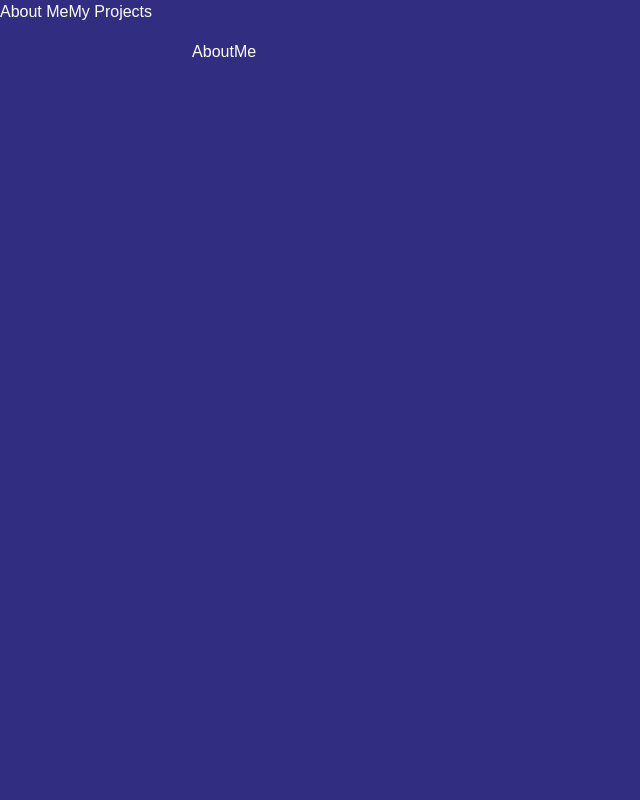
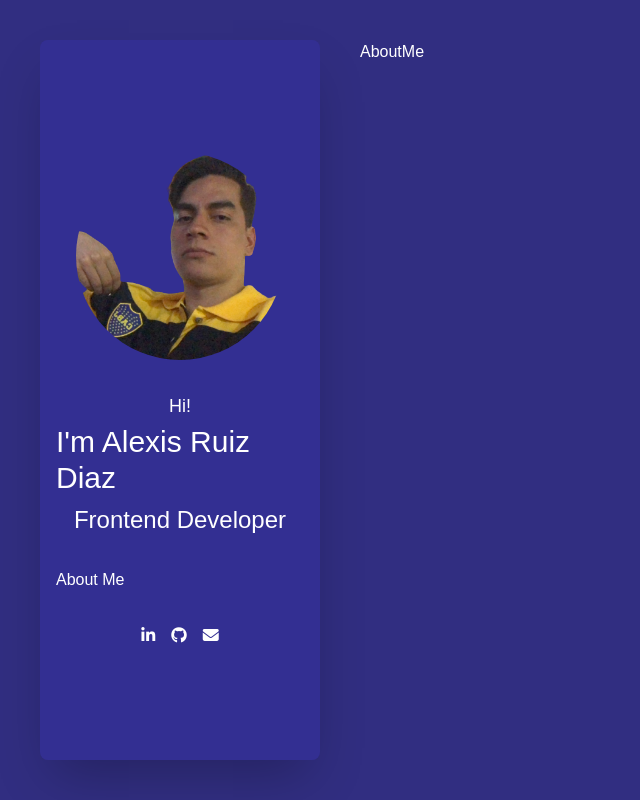
Before and after one commit to alexis00rod/MyPortfolio, a React (Vite) app: page / in a window 1280 px wide. Shown: the whole page, without its empty margins (0-640 px from the left). Built offline with nearby package versions, Linux system fonts and the light colour scheme.

Commit message:
Agrege botones de navegacion

```diff
--- a/src/components/Sidebar.jsx
+++ b/src/components/Sidebar.jsx
@@ -1,10 +1,31 @@
-import { Link } from 'react-router-dom'
+import { Link, useLocation } from 'react-router-dom'
+import photo from '../assets/photo.png'
 
 export const Sidebar = () => {
+  const {pathname} = useLocation()
+
   return (
-    <div>
-      <Link to='/about-me'>About Me</Link>
-      <Link to='/'>My Projects</Link>
+    <div className='pl-10 pt-10 pb-10 w-1/4 flex-none'>
+      <div className='w-full h-full px-2 py-2 flex flex-col justify-center gap-4 bg-indigo-800/50 rounded-lg shadow-2xl'>
+        <div className='px-2 py-2 flex justify-center'>
+          <img src={photo} alt="Profile Photo" className='w-52 h-52 object-cover rounded-full' />
+        </div>
+        <div className="w-full px-2 py-2 flex flex-col items-center">
+          <span className='mb-1 text-lg'>Hi!</span>
+          <h2 className='mb-2 text-3xl'>I'm Alexis Ruiz Diaz</h2>
+          <h3 className='text-2xl'>Frontend Developer</h3>
+        </div>
+        <div className='px-2 py-2'>
+          {pathname === "/"
+          ? <Link to='/about-me' className='btn btn-primary mx-auto'>About Me</Link>
+          : <Link to='/' className='btn btn-primary mx-auto'>My Projects</Link>}
+        </div>
+        <div className='px-2 py-2 flex justify-center gap-4'>
+          <a href="" className='btn btn-toggle'><i class="fa-brands fa-linkedin-in"></i></a>
+          <a href="" className='btn btn-toggle'><i class="fa-brands fa-github"></i></a>
+          <a href="" className='btn btn-toggle'><i class="fa-solid fa-envelope"></i></a>
+        </div>
+      </div>
     </div>
   )
 }
```
